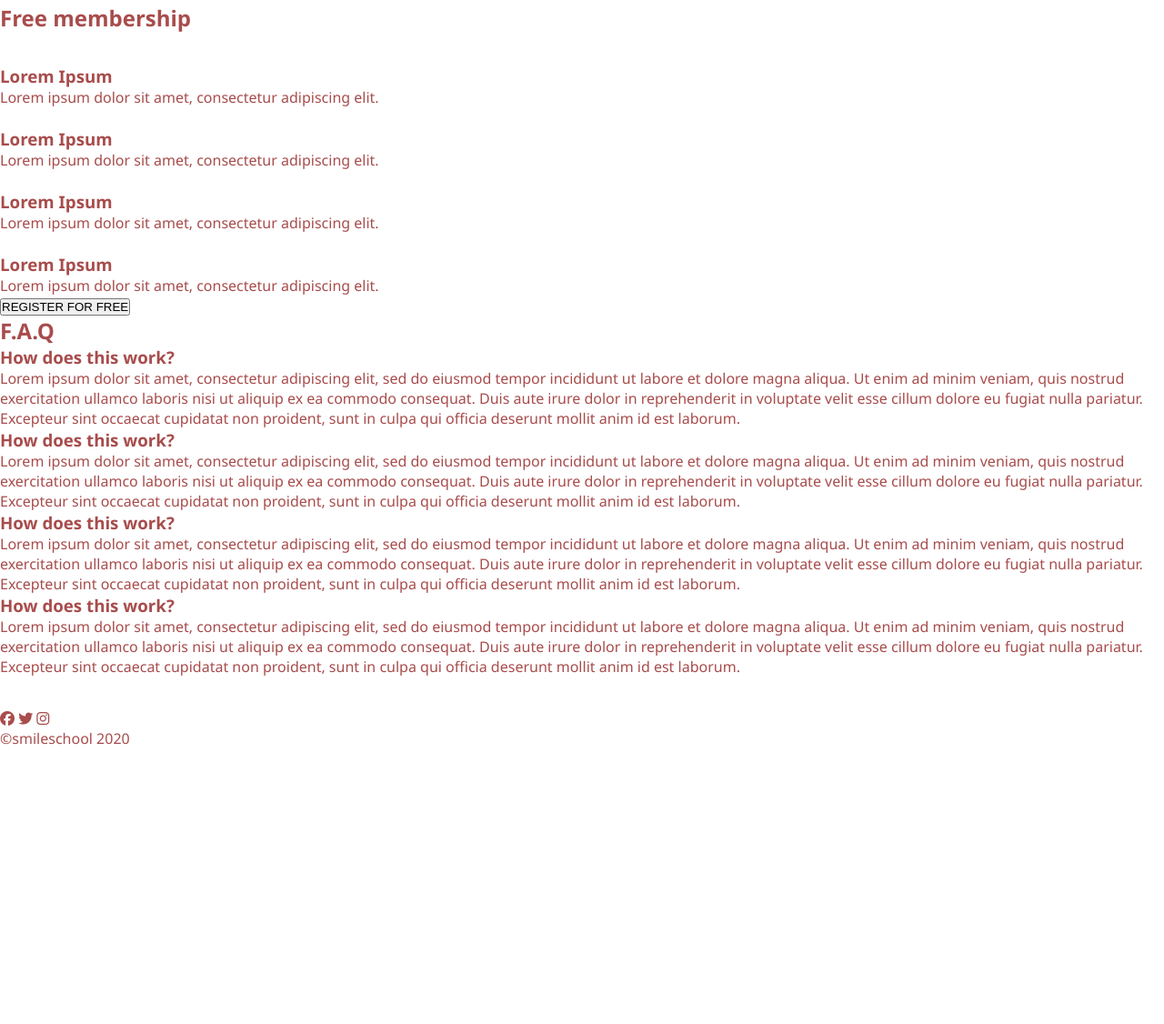
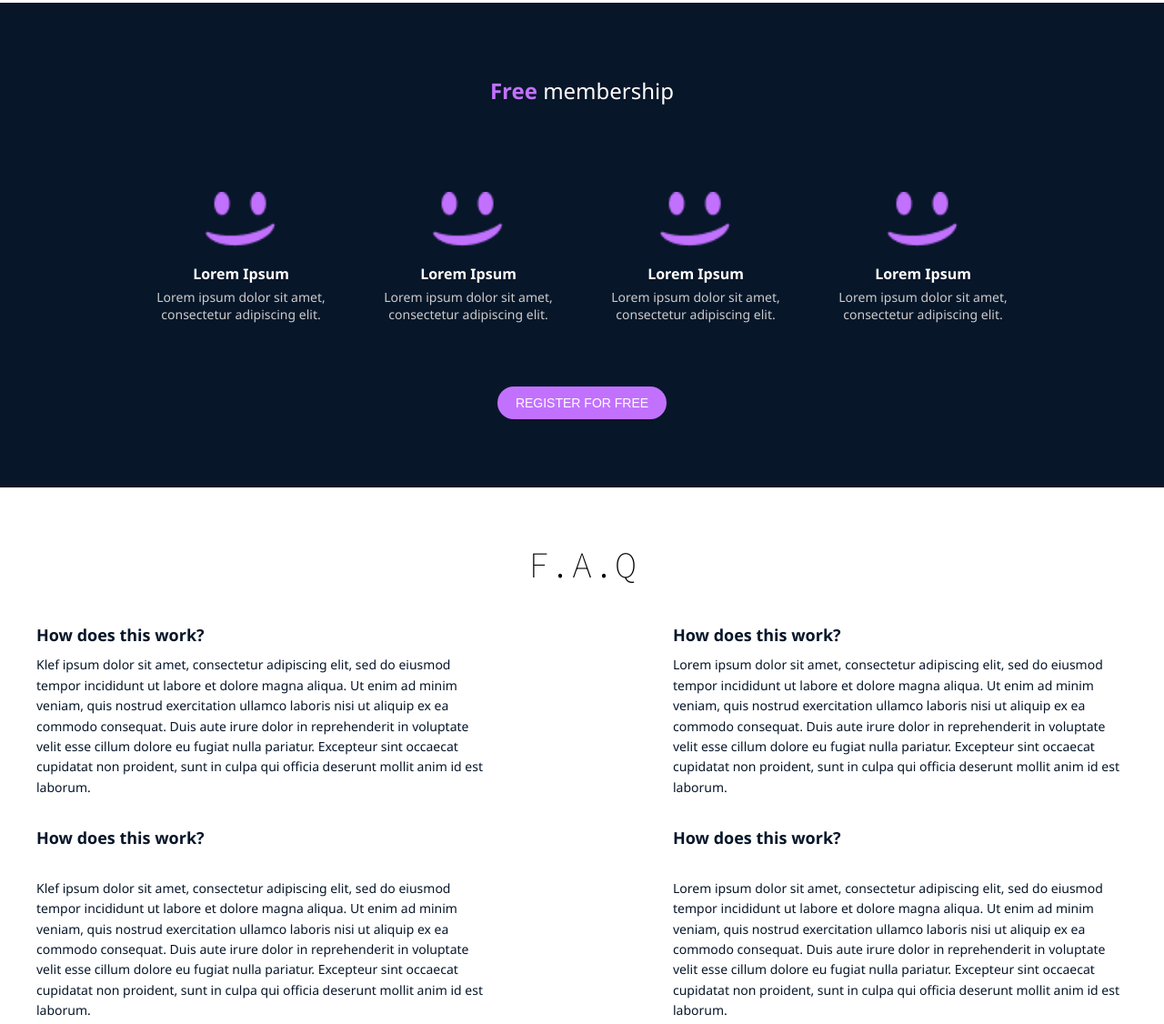
Before and after one commit to Klef29/alx_html_css, a plain HTML site: page index.html in a window 1280 px wide. Shown: the part 1602-2728 px from the top of the page at 91% size. Before the commit the page ends 2425 px from the top, so only its background shows below. Drawn offline with Linux system fonts and the light colour scheme.

Commit message:
added the footer

```diff
--- a/css_advance/style.css
+++ b/css_advance/style.css
@@ -29,7 +29,8 @@ body {
   display: flex;
   justify-content: space-between;
   align-items: center;
-  padding: 0 80px; /* controls spacing from both sides */
+  padding: 0 80px;
+  /* controls spacing from both sides */
 }
 
 
@@ -56,7 +57,7 @@ body {
 
 .hero-content h1 {
   font-size: 60px;
-    margin-bottom: 20px;
+  margin-bottom: 10px;
   font-family: "Source Code Pro", monospace;
 }
 
@@ -74,7 +75,6 @@ body {
   font-size: 14px;
   border: none;
   border-radius: 25px;
-    font-weight: bold;
   cursor: pointer;
   margin: 20px auto;
   display: block;
@@ -195,7 +195,8 @@ body {
 }
 
 .tutorials-card {
-    width: 260px; /* or adjust to fit 4 in a row */
+  width: 260px;
+  /* or adjust to fit 4 in a row */
   background-color: white;
   padding: 1px;
   text-align: center;
@@ -238,7 +239,7 @@ body {
   margin-left: 10px;
 }
 
-.author h4{
+.author h4 {
   color: #C271FF;
 }
 
@@ -256,7 +257,8 @@ body {
 
 .stars {
   display: flex;
-  gap: 7px; /* spacing between stars */
+  gap: 7px;
+  /* spacing between stars */
   margin-left: 8px;
 }
 
@@ -265,7 +267,7 @@ body {
   margin-right: 9px;
 }
 
-.rating p{
+.rating p {
   color: #C271FF;
 }
 
@@ -285,7 +287,148 @@ body {
   top: 50%;
   left: 50%;
   transform: translate(-50%, -50%);
-  width: 50px; /* or any size you prefer */
+  width: 50px;
+  /* or any size you prefer */
   height: 50px;
-  pointer-events: none; /* so it doesn't block clicks if needed */
+  pointer-events: none;
+  /* so it doesn't block clicks if needed */
 }
+
+
+.membership {
+  background-color: #071629;
+  color: #fff;
+  padding: 55px;
+}
+
+.membership h2 {
+  text-align: center;
+  padding: 25px;
+  font-weight: lighter;
+  margin-bottom: 40px;
+}
+
+.membership h2 .purple {
+  color: #C271FF;
+  font-weight: bold;
+}
+
+.member-wrapper {
+  display: flex;
+  justify-content: center;
+  gap: 50px;
+  flex-wrap: wrap;
+  /* Allows it to wrap on smaller screens */
+  padding: 30px 0;
+}
+
+.member {
+  max-width: 200px;
+  text-align: center;
+}
+
+.member img {
+  width: 80px;
+  margin-bottom: 10px;
+}
+
+.member h3 {
+  font-size: 16px;
+  margin-bottom: 5px;
+}
+
+.member p {
+  font-size: 14px;
+  color: #ccc;
+}
+
+.register-btn-mem {
+  background-color: #C271FF;
+  color: #fff;
+  padding: 10px 20px;
+  font-size: 14px;
+  border: none;
+  border-radius: 25px;
+  cursor: pointer;
+  margin: 20px auto;
+  display: block;
+  width: fit-content;
+  margin-top: 40px;
+}
+
+.faq {
+  background-color: #fff;
+  color: #000;
+  padding: 60px 20px;
+  text-align: center;
+}
+
+.faq h2 {
+  font-size: 2.5em;
+  margin-bottom: 40px;
+  font-weight: lighter;
+  font-family: "Source Code Pro", monospace;
+}
+
+.faq-wrapper {
+  display: flex;
+  justify-content: center;
+  gap: 200px;
+  max-width: 1200px;
+  margin: 0 auto;
+  text-align: left;
+}
+
+.faq-wrapper>div {
+  flex: 1;
+  max-width: 500px;
+}
+
+.faq-wrapper h3 {
+  font-size: 18px;
+  margin-bottom: 10px;
+  color: #071629;
+}
+
+.faq-wrapper p,
+.faq-wrapper div div:not(:first-child) {
+  font-size: 14px;
+  color: #071629;
+  margin-bottom: 30px;
+  line-height: 1.6;
+}
+
+.foot {
+  background-color: #071629;
+  color: #fff;
+  padding: 60px 140px;
+}
+
+.footer {
+  display: flex;
+  justify-content: space-between;
+  align-items: center;
+  flex-wrap: wrap; /* for small screens */
+}
+
+.footer-left img {
+  max-width: 120px;
+}
+
+.footer-center {
+  text-align: center;
+  flex: 1;
+  margin-top: 80px;
+}
+
+.footer-center p {
+  margin: 0;
+  font-size: 14px;
+  color: #535252;
+}
+
+.footer-right i {
+  color: #fff;
+  font-size: 20px;
+  margin-left: 20px;
+}
--- a/index.html
+++ b/index.html
@@ -44,9 +44,8 @@
                     <span>GRIN</span>
                     <span>LAUGH</span>
                 </div>
-                <button class="register-btn">REGISTER FOR FREE</button>
+                <button class="register-btn" style="margin-top: 35px;">REGISTER FOR FREE</button>
             </div>
-
 
             <!-- Testimonial Section -->
             <section class="testimonials">
@@ -83,7 +82,7 @@
                 <blockquote>« Those tutorials are concise and go straight to the point. I can’t think of a better <br>
                     place
                     to learn smiling. And it’s so fun!</blockquote>
-                <h3>Albert Asare</h3>
+                <h3>Person Name</h3>
                 <P>weather presenter</P>
             </div>
         </section>
@@ -109,7 +108,7 @@
                             <i class="fa-solid fa-star"></i>
                             <i class="fa-solid fa-star"></i>
                             <i class="fa-solid fa-star"></i>
-                            <i class="fa-solid fa-star"></i>
+                            <i class="fa-solid fa-star" style="color: #d7d6d6;"></i>
                         </div>
                         <p class="duration">8 min</p>
                     </div>
@@ -131,7 +130,7 @@
                             <i class="fa-solid fa-star"></i>
                             <i class="fa-solid fa-star"></i>
                             <i class="fa-solid fa-star"></i>
-                            <i class="fa-solid fa-star"></i>
+                            <i class="fa-solid fa-star" style="color: #d7d6d6;"></i>
                         </div>
                         <p class="duration">8 min</p>
                     </div>
@@ -153,7 +152,7 @@
                             <i class="fa-solid fa-star"></i>
                             <i class="fa-solid fa-star"></i>
                             <i class="fa-solid fa-star"></i>
-                            <i class="fa-solid fa-star"></i>
+                            <i class="fa-solid fa-star" style="color: #d7d6d6;"></i>
                         </div>
                         <p class="duration">8 min</p>
                     </div>
@@ -175,7 +174,7 @@
                             <i class="fa-solid fa-star"></i>
                             <i class="fa-solid fa-star"></i>
                             <i class="fa-solid fa-star"></i>
-                            <i class="fa-solid fa-star"></i>
+                            <i class="fa-solid fa-star" style="color: #d7d6d6;"></i>
                         </div>
                         <p class="duration">8 min</p>
                     </div>
@@ -183,39 +182,44 @@
 
             </div>
         </section>
-        <section>
-            <h2>Free membership</h2>
-            <div>
-                <img src="./css_advance/Assests/logo.png" alt="">
+        <section class="membership">
+            <h2><span class="purple">Free</span> membership</h2>
+
+            <div class="member-wrapper">
+                <div class="member">
+                    <img src="./css_advance/Assests/smile.png" alt="">
                     <h3>Lorem Ipsum</h3>
                     <p>Lorem ipsum dolor sit amet, consectetur adipiscing elit.</p>
                 </div>
-            <div>
-                <img src="./images/smile.svg" alt="">
+                <div class="member">
+                    <img src="./css_advance/Assests/smile.png" alt="">
                     <h3>Lorem Ipsum</h3>
                     <p>Lorem ipsum dolor sit amet, consectetur adipiscing elit.</p>
                 </div>
-            <div>
-                <img src="./images/smile.svg" alt="">
+                <div class="member">
+                    <img src="./css_advance/Assests/smile.png" alt="">
                     <h3>Lorem Ipsum</h3>
                     <p>Lorem ipsum dolor sit amet, consectetur adipiscing elit.</p>
                 </div>
-            <div>
-                <img src="./images/smile.svg" alt="">
+                <div class="member">
+                    <img src="./css_advance/Assests/smile.png" alt="">
                     <h3>Lorem Ipsum</h3>
                     <p>Lorem ipsum dolor sit amet, consectetur adipiscing elit.</p>
                 </div>
-            <button>REGISTER FOR FREE</button>
+            </div>
+
+            <button class="register-btn-mem">REGISTER FOR FREE</button>
         </section>
-        <section>
+
+        <section class="faq">
             <h2>F.A.Q</h2>
-            <div>
+            <div class="faq-wrapper">
                 <div>
                     <div>
                         <h3>How does this work?</h3>
                     </div>
                     <div>
-                        Lorem ipsum dolor sit amet, consectetur adipiscing elit, sed do eiusmod tempor incididunt ut
+                        Klef ipsum dolor sit amet, consectetur adipiscing elit, sed do eiusmod tempor incididunt ut
                         labore et dolore magna aliqua. Ut enim ad minim veniam, quis nostrud exercitation ullamco
                         laboris nisi ut aliquip ex ea commodo consequat. Duis aute irure dolor in reprehenderit in
                         voluptate velit esse cillum dolore eu fugiat nulla pariatur. Excepteur sint occaecat cupidatat
@@ -226,7 +230,7 @@
                         <h3>How does this work?</h3>
                     </div>
                     <div>
-                        Lorem ipsum dolor sit amet, consectetur adipiscing elit, sed do eiusmod tempor incididunt ut
+                        Klef ipsum dolor sit amet, consectetur adipiscing elit, sed do eiusmod tempor incididunt ut
                         labore et dolore magna aliqua. Ut enim ad minim veniam, quis nostrud exercitation ullamco
                         laboris nisi ut aliquip ex ea commodo consequat. Duis aute irure dolor in reprehenderit in
                         voluptate velit esse cillum dolore eu fugiat nulla pariatur. Excepteur sint occaecat cupidatat
@@ -258,19 +262,22 @@
             </div>
         </section>
     </main>
-    <footer>
-        <section>
-            <div>
+    <footer class="foot">
+        <section class="footer">
+            <div class="footer-left">
                 <img src="./css_advance/Assests/logo.png" alt="logo">
-                <div>
+            </div>
+            <div class="footer-center">
+                <p>©smileschool 2020</p>
+            </div>
+            <div class="footer-right">
                 <i class="fa-brands fa-facebook"></i>
                 <i class="fa-brands fa-twitter"></i>
                 <i class="fa-brands fa-instagram"></i>
             </div>
-            </div>
-            <p>©smileschool 2020</p>
         </section>
     </footer>
+
 </body>
 
 </html>
```
Lines whose indentation alone changed are shown as unchanged.
